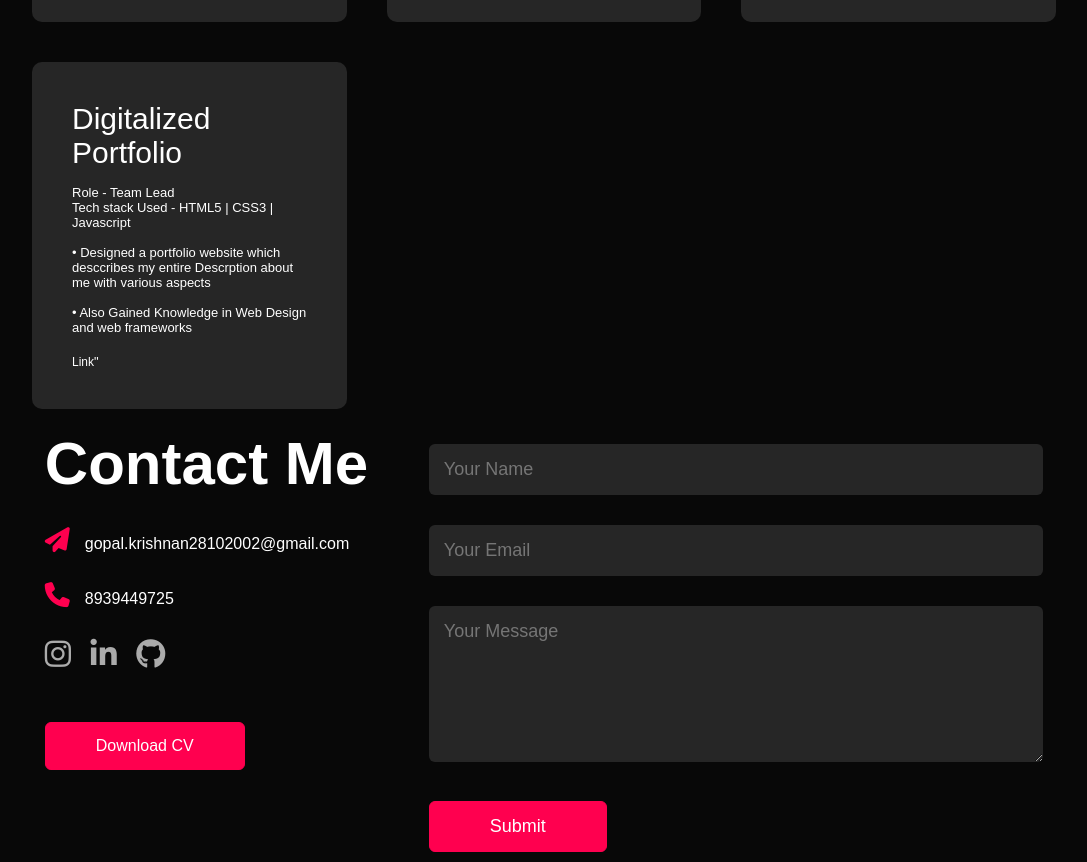
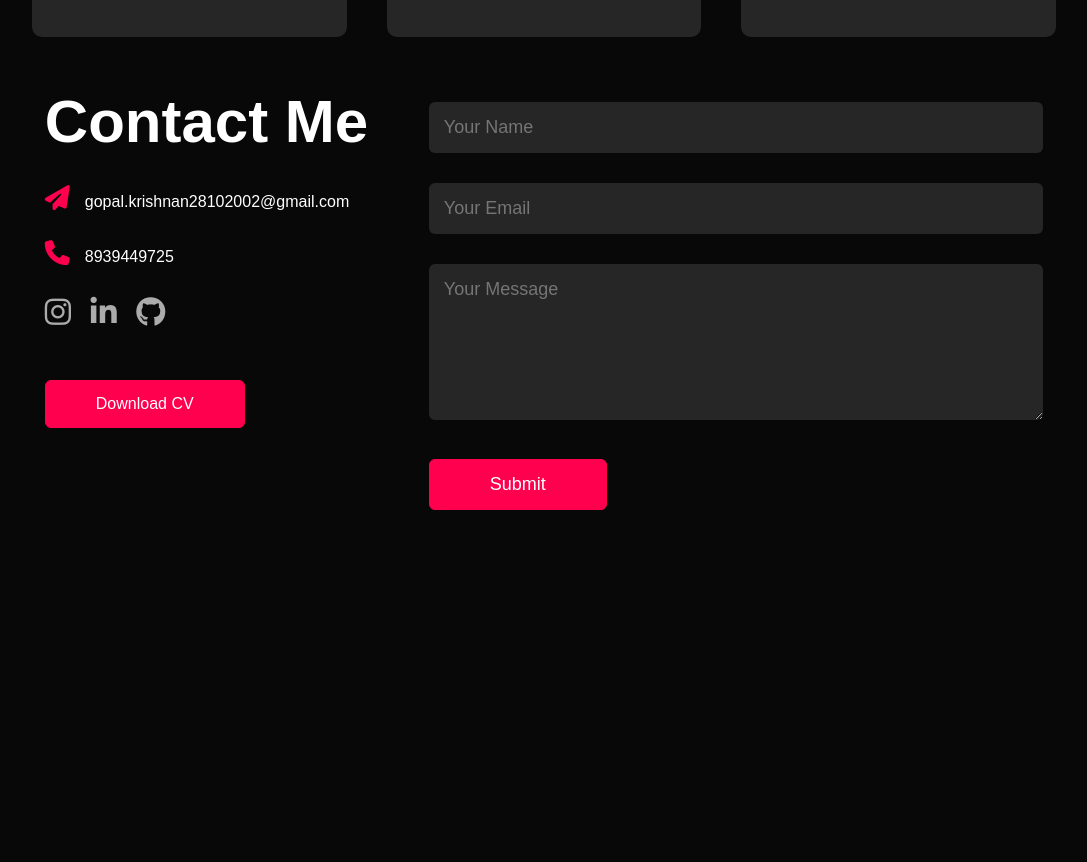
Before and after one commit to Gopalakrishnan369/Portfolio, a plain HTML site: page index.html in a window 1280 px wide. Shown: the part 2580-3442 px from the top of the page, without its empty margins (96-1183 px from the left). After the commit the page ends 3140 px from the top, so only its background shows below. Drawn offline with Linux system fonts and the light colour scheme.

Commit message:
Update index.html

```diff
--- a/index.html
+++ b/index.html
@@ -135,7 +135,8 @@
                      software application, enabling a seamless interaction for<br>
                     <br>
                    • both student and teachers and ensuring data accuracy.<br>
-                    <a href="https://github.com/Gopalakrishnan369">Link</a>"</p>
+                    <br>
+                    <a href="https://github.com/Gopalakrishnan369">Link</a></p>
 
 
             </div>
@@ -152,7 +153,7 @@
                 <br>
                     • As a Team Lead, Coordinated good with team members in order to complete the documentation and reports with good time management skills
                 <br>
-                    <a href="https://github.com/Gopalakrishnan369">Link</a>"</p>
+                    <a href="https://github.com/Gopalakrishnan369">Link</a></p>
 
 
             </div>
@@ -169,20 +170,12 @@
                      classify the damage rate of liver with good accuracy percentage<br>
                 <br>
                    • Generated comprehensive daily reports detailing project progress, milestones, and risk factors, resulting in high team alignment and a 20%
-                     boost in project delivery speed.
-
-                    <a href="https://github.com/Gopalakrishnan369">Link</a>"</p>
+                     boost in project delivery speed.<br>
+                <br>
+                    <a href="https://github.com/Gopalakrishnan369">Link</a></p>
 
 
             </div>
-            <div>
-                <h2>Digitalized Portfolio</h2>
-                <p>Role - Team Lead<br>Tech stack Used - HTML5 | CSS3 | Javascript <br>
-                <br>
-                 • Designed a portfolio website which desccribes my entire Descrption about me with various aspects<br>
-                 <br>
-                 • Also Gained Knowledge in Web Design and web frameworks<br>
-                 <a href="https://gopalakrishnan369.github.io/Portfolio/">Link</a>"</p>
 
 
 
```
